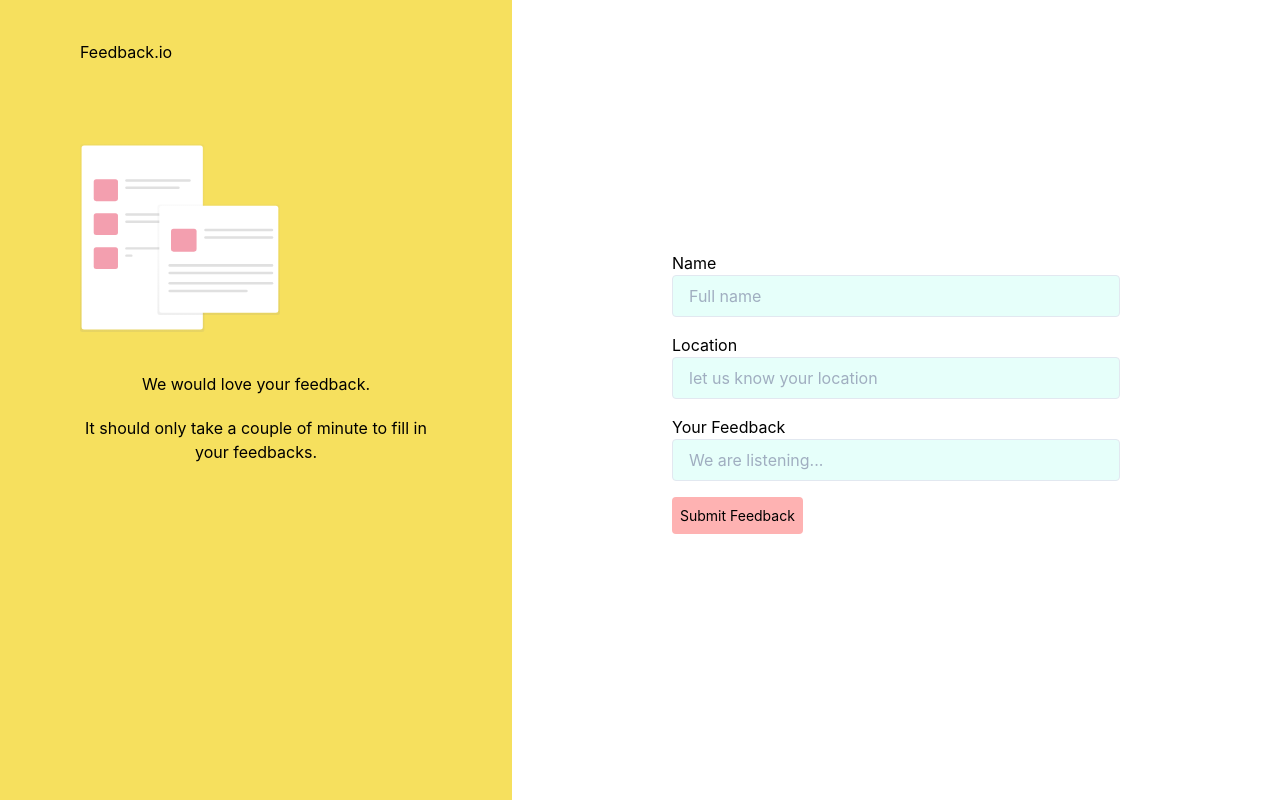
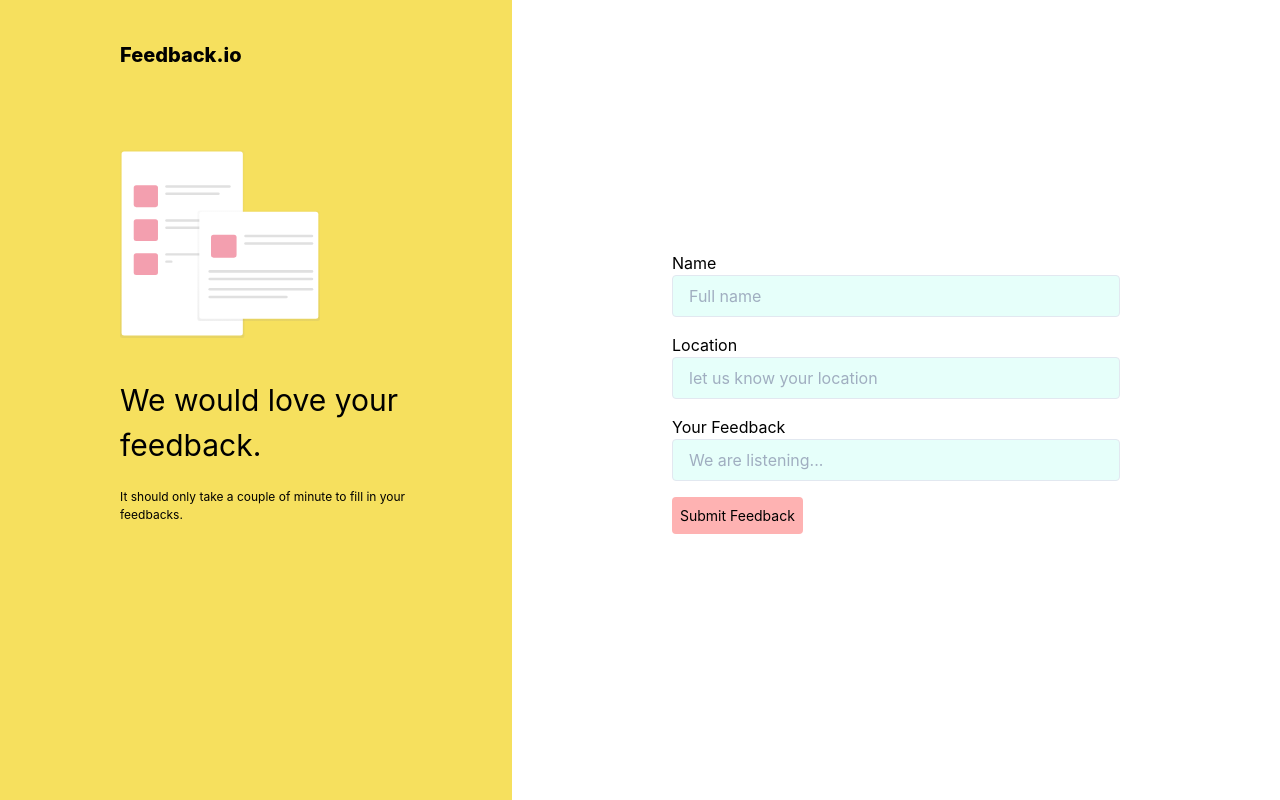
Before and after one commit to WonderfulOlanrewaju/feedback-nlp-frontend, a React (Create React App) app: page / in a window 1280 px wide. Built offline with nearby package versions, Linux system fonts and the light colour scheme.

Commit message:
feedback styling

```diff
--- a/src/App.js
+++ b/src/App.js
@@ -22,12 +22,12 @@ function App() {
       <div className='flex h-screen'>
         <div className='w-2/5 bg-yellow-400 px-20'>
           <div className=''>
-            <div className='mt-10'>Feedback.io</div>
-            <div className='mt-20 mb-10 '>
+            <div className='m-10 text-xl font-extrabold '>Feedback.io</div>
+            <div className='mt-20 mb-10 ml-10'>
               <img width={200} src={Feedbackicon} alt='Feedback icon' />
             </div>
-            <div className='mb-5 text-center'>We would love your feedback.</div>
-            <p className='mb-50 text-center'>It should only take a couple of minute to fill in your feedbacks.</p>
+            <div className='mb-5 ml-10 text-3xl'>We would love your feedback.</div>
+            <p className='ml-10 text-xs'>It should only take a couple of minute to fill in your feedbacks.</p>
           </div>
         </div>
         <div className='w-3/5 m-auto px-40'>
```
